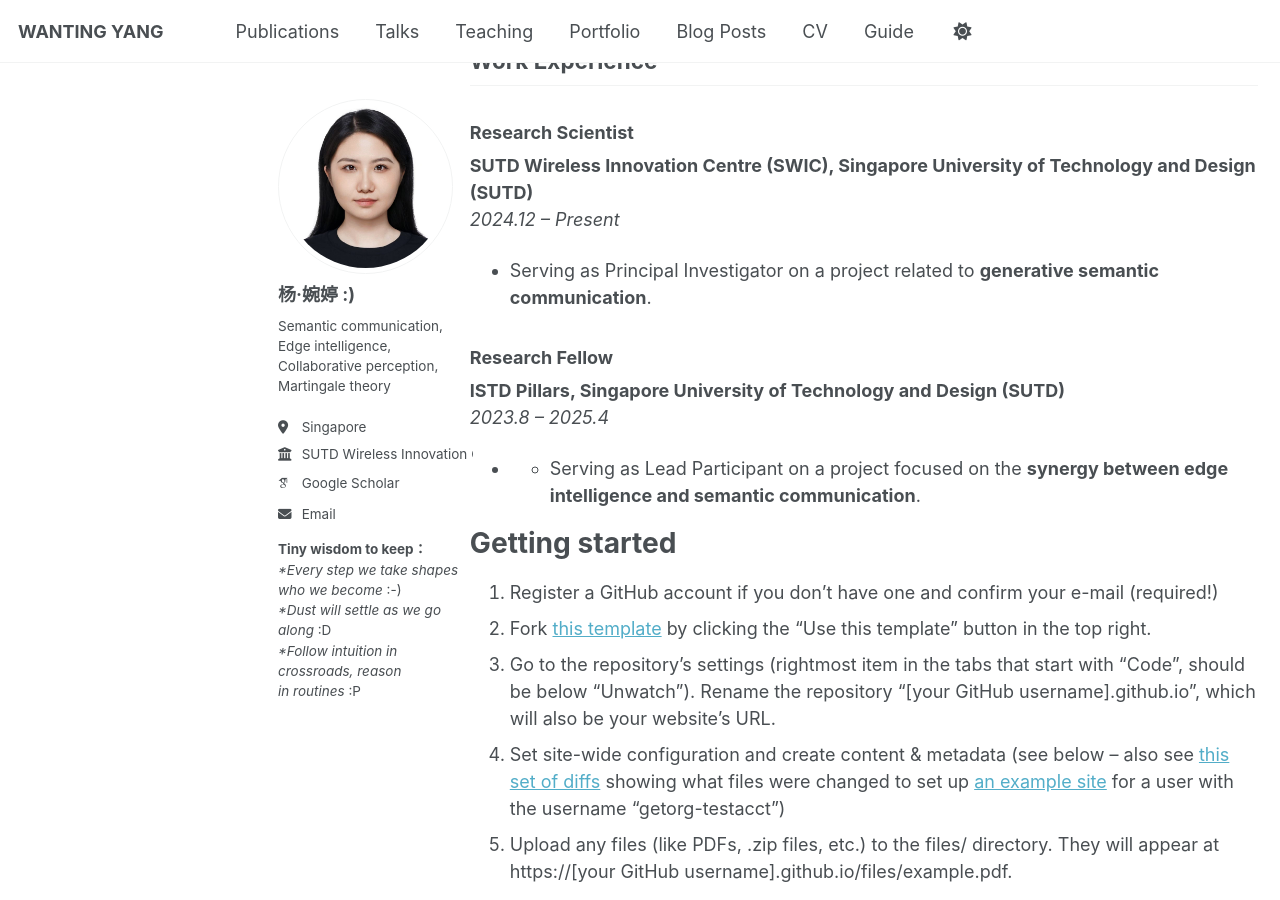
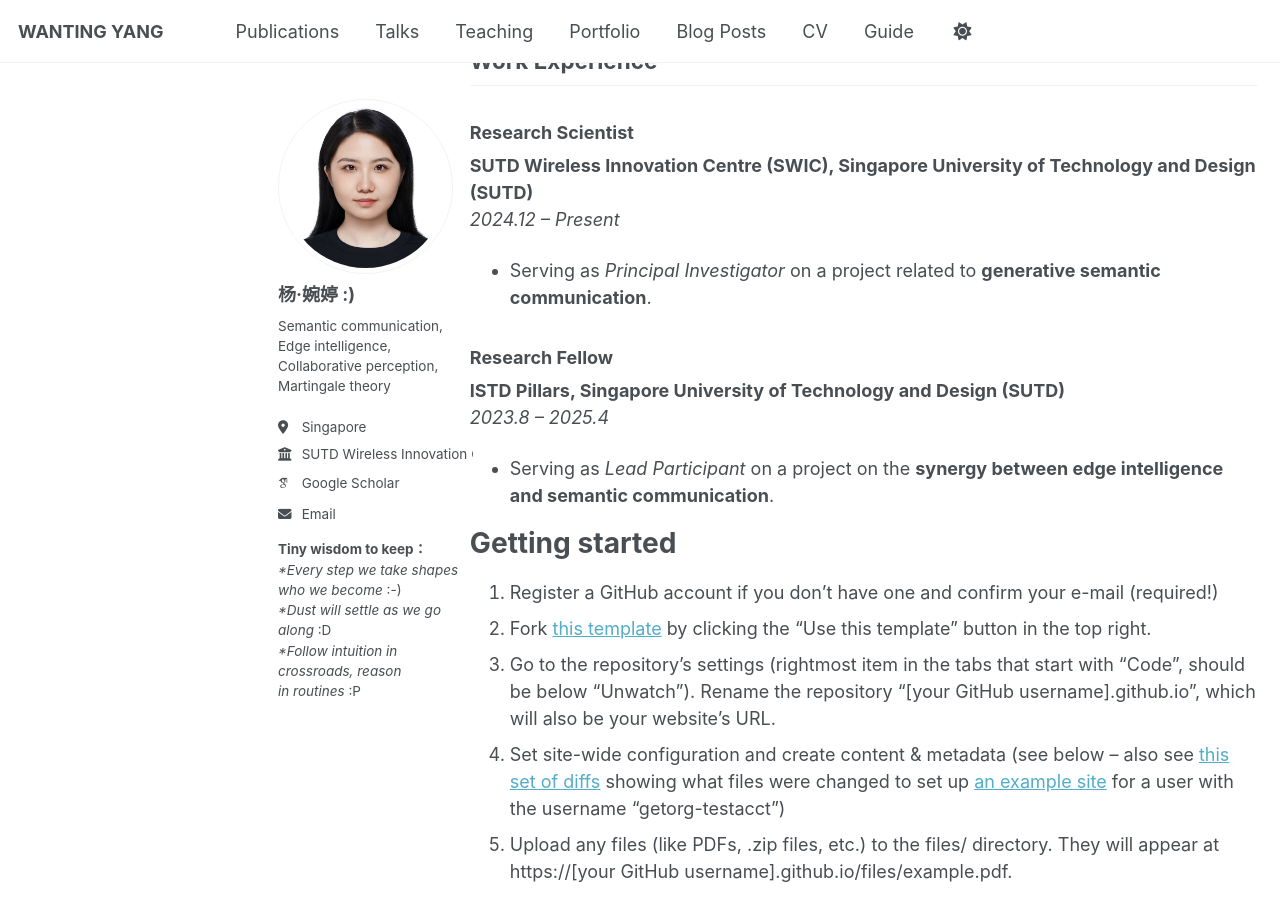
Before and after one commit to wty2011jl/wty2011jl.github.io, a Jekyll site: the page built from _pages/about.md, in a window 1280 px wide and 900 px high, scrolled down 460 px. Built offline with Jekyll 4.4.1, drawn with Linux system fonts in a browser that asks for light colours; some web fonts are replaced; a script that is not in the unit is left out.

Commit message:
Update about.md

```diff
--- a/_pages/about.md
+++ b/_pages/about.md
@@ -16,12 +16,12 @@ She has served as a Technical Program Committee (TPC) member and reviewer for fl
 ###  Research Scientist
 **SUTD Wireless Innovation Centre (SWIC), Singapore University of Technology and Design (SUTD)**
 *2024.12 – Present*
-- Serving as Principal Investigator on a project related to **generative semantic communication**.
+- Serving as *Principal Investigator* on a project related to **generative semantic communication**.
 
 ###  Research Fellow
 **ISTD Pillars, Singapore University of Technology and Design (SUTD)**
 *2023.8 – 2025.4*
-- - Serving as Lead Participant on a project focused on the **synergy between edge intelligence and semantic communication**.
+- Serving as *Lead Participant* on a project on the **synergy between edge intelligence and semantic communication**.
 
 Getting started
 ======
```
